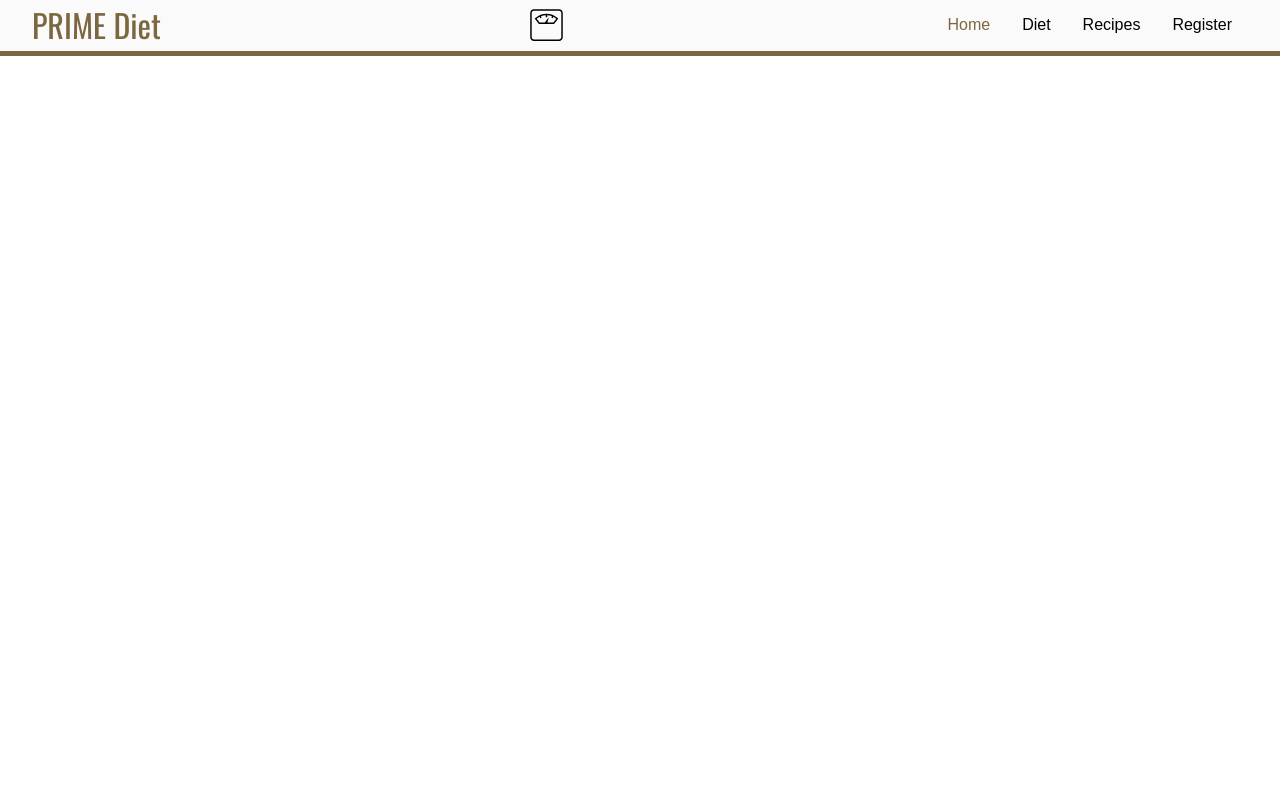
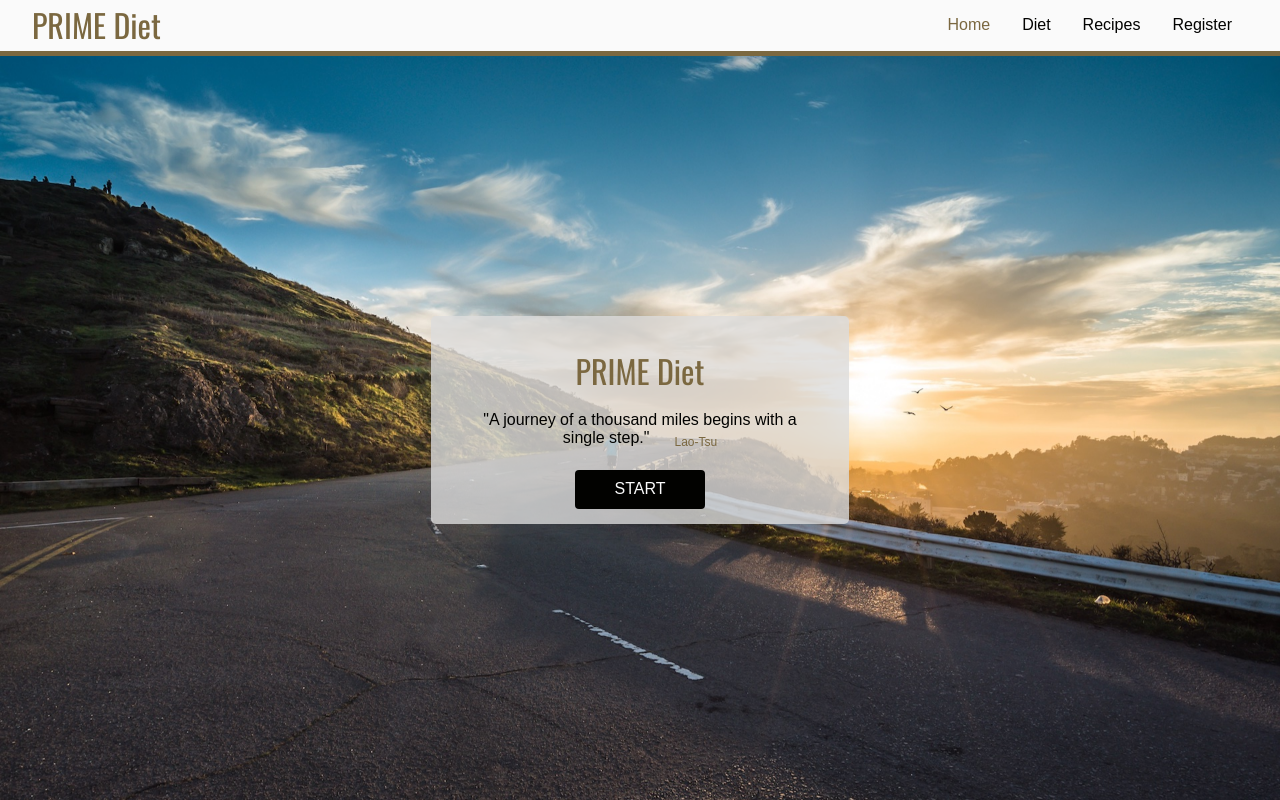
Before and after one commit to jaredmpeterson/prime, a React app: page / in a window 1280 px wide. Built offline with nearby package versions, Linux system fonts and the light colour scheme; a web font is replaced by a local one.

Commit message:
Landing page

```diff
--- a/src/App.js
+++ b/src/App.js
@@ -1,6 +1,7 @@
 import React, { Component } from "react";
 import "./App.css";
 import Layout from "./hoc/Layout/Layout";
+import Landing from "./components/UI/Landing/Landing";
 
 class App extends Component {
   render() {
@@ -10,6 +11,7 @@ class App extends Component {
           {/* <header className="App-header">
             <img src={logo} className="App-logo" alt="Prime Scale" />
           </header> */}
+          <Landing />
         </Layout>
       </div>
     );
--- a/src/components/Navigation/Toolbar/Toolbar.js
+++ b/src/components/Navigation/Toolbar/Toolbar.js
@@ -1,7 +1,7 @@
 import React from "react";
 
 import classes from "./Toolbar.css";
-import Logo from "../../Logo/Logo";
+// import Logo from "../../Logo/Logo";
 import NavigationItems from "../NavigationItems/NavigationItems";
 import DrawerToggle from "../Sidedrawer/DrawerToggle/DrawerToggle";
 
@@ -10,9 +10,9 @@ const toolbar = props => {
     <header className={classes.Toolbar}>
       <DrawerToggle clicked={props.drawerToggleClicked} />
       <h1>PRIME Diet</h1>
-      <div className={classes.Logo}>
+      {/* <div className={classes.Logo}>
         <Logo />
-      </div>
+      </div> */}
       <nav className={classes.DesktopOnly}>
         <NavigationItems />
       </nav>
--- /dev/null
+++ b/src/components/UI/Background/Background.css
@@ -0,0 +1,24 @@
+img.bg {
+  overflow: hidden;
+  /* Set rules to fill background */
+  min-height: 100%;
+  min-width: 1024px;
+
+  /* Set up proportionate scaling */
+  width: 100%;
+  height: auto;
+
+  /* Set up positioning */
+  position: fixed;
+  top: 0;
+  left: 0;
+  z-index: -10;
+}
+
+@media screen and (max-width: 1024px) {
+  /* Specific to this particular image */
+  img.bg {
+    left: 50%;
+    margin-left: -512px; /* 50% */
+  }
+}
--- /dev/null
+++ b/src/components/UI/Background/Background.js
@@ -0,0 +1,29 @@
+import React, { Component } from "react";
+import classes from "./Background.css";
+import BGimg from "../../../assets/images/Background.jpg";
+
+class Background extends Component {
+  state = {
+    x: 0,
+    y: 0
+  };
+  componentWillMount() {
+    var w = window,
+      d = document,
+      e = d.documentElement,
+      g = d.getElementsByTagName("body")[0],
+      x = w.innerWidth || e.clientWidth || g.clientWidth,
+      y = w.innerHeight || e.clientHeight || g.clientHeight;
+
+    this.setState({ x: x, y: y });
+  }
+  render() {
+    return (
+      <div>
+        <img className={classes.bg} src={BGimg} alt="background" />
+      </div>
+    );
+  }
+}
+
+export default Background;
--- /dev/null
+++ b/src/components/UI/Landing/Landing.css
@@ -0,0 +1,36 @@
+.Landing {
+  background-color: rgba(220, 220, 220, 0.8);
+  padding: 15px 30px;
+  border-radius: 5px;
+  width: 35%;
+  max-width: 1440px;
+}
+
+.Landing h1 {
+  color: var(--gold);
+  font-family: var(--oswald);
+  font-weight: normal;
+}
+
+.Citation {
+  padding-left: 25px;
+  color: var(--gold);
+  line-height: 5px;
+  text-align: right;
+}
+
+.Button {
+  margin-top: 0.4rem;
+  padding: 10px 40px;
+  background-color: #020200;
+  color: #fafafa;
+  border-color: transparent;
+  display: inline-block;
+  text-decoration: none;
+  border-radius: 4px;
+  /* box-sizing: border-box; */
+}
+
+.Button:hover {
+  background-color: var(--gold);
+}
--- /dev/null
+++ b/src/components/UI/Landing/Landing.js
@@ -0,0 +1,21 @@
+import React from "react";
+import { Link } from "react-router-dom";
+
+import classes from "./Landing.css";
+
+const Landing = () => {
+  return (
+    <div className={classes.Landing}>
+      <h1 className={classes.Title}>PRIME Diet</h1>
+      <p>
+        "A journey of a thousand miles begins with a single step."
+        <sub className={classes.Citation}>Lao-Tsu</sub>
+      </p>
+      <Link to="/info" className={classes.Button}>
+        START
+      </Link>
+    </div>
+  );
+};
+
+export default Landing;
--- a/src/hoc/Layout/Layout.css
+++ b/src/hoc/Layout/Layout.css
@@ -1,3 +1,12 @@
 .Content {
-  margin-top: 72px;
+  position: relative;
+  margin: auto;
+  padding-top: 60px;
+  width: 80%;
+  height: 90vh;
+  display: flex;
+  align-items: center;
+  justify-content: center;
+  text-align: center;
+  color: #020200;
 }
--- a/src/hoc/Layout/Layout.js
+++ b/src/hoc/Layout/Layout.js
@@ -4,6 +4,7 @@ import Aux from "../Aux/Aux";
 import classes from "./Layout.css";
 import Toolbar from "../../components/Navigation/Toolbar/Toolbar";
 import Sidedrawer from "../../components/Navigation/Sidedrawer/Sidedrawer";
+import Background from "../../components/UI/Background/Background";
 
 class Layout extends Component {
   state = {
@@ -23,6 +24,7 @@ class Layout extends Component {
   render() {
     return (
       <Aux>
+        <Background />
         <Toolbar drawerToggleClicked={this.sideDrawerToggleHandler} />
         <Sidedrawer
           closed={this.sideDrawerClosedHandler}
--- a/src/index.js
+++ b/src/index.js
@@ -1,8 +1,15 @@
-import React from 'react';
-import ReactDOM from 'react-dom';
-import './index.css';
-import App from './App';
-import registerServiceWorker from './registerServiceWorker';
+import React from "react";
+import ReactDOM from "react-dom";
+import "./index.css";
+import App from "./App";
+import registerServiceWorker from "./registerServiceWorker";
+import { BrowserRouter } from "react-router-dom";
 
-ReactDOM.render(<App />, document.getElementById('root'));
+const app = (
+  <BrowserRouter>
+    <App />
+  </BrowserRouter>
+);
+
+ReactDOM.render(app, document.getElementById("root"));
 registerServiceWorker();
```
